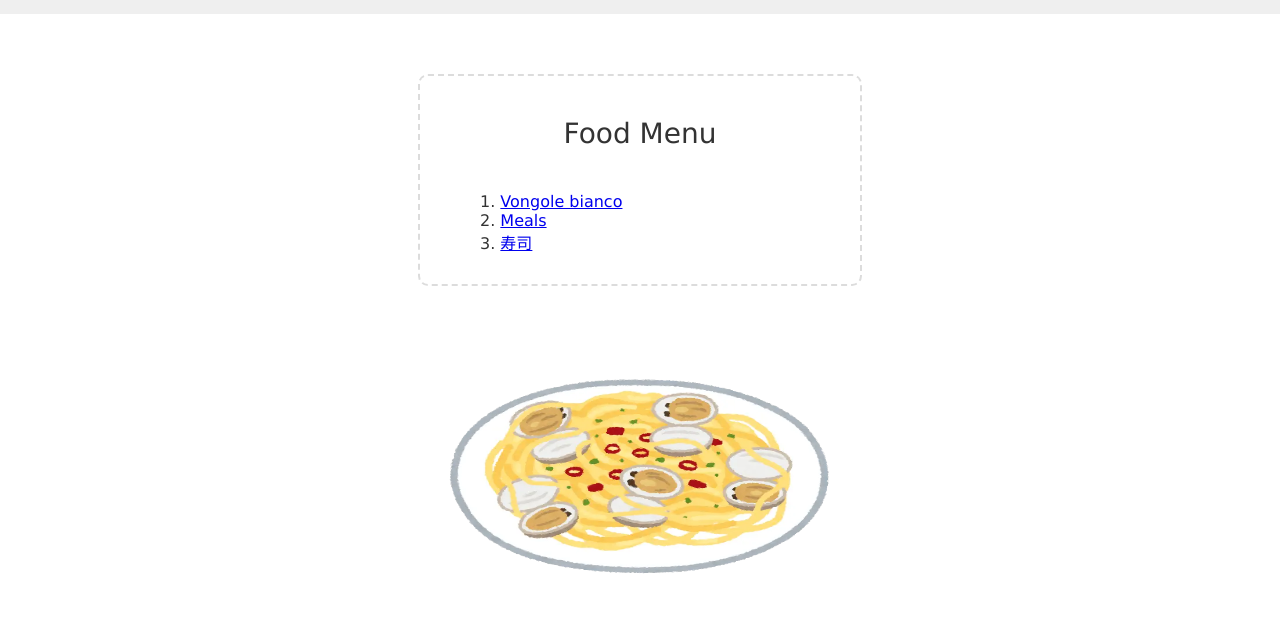
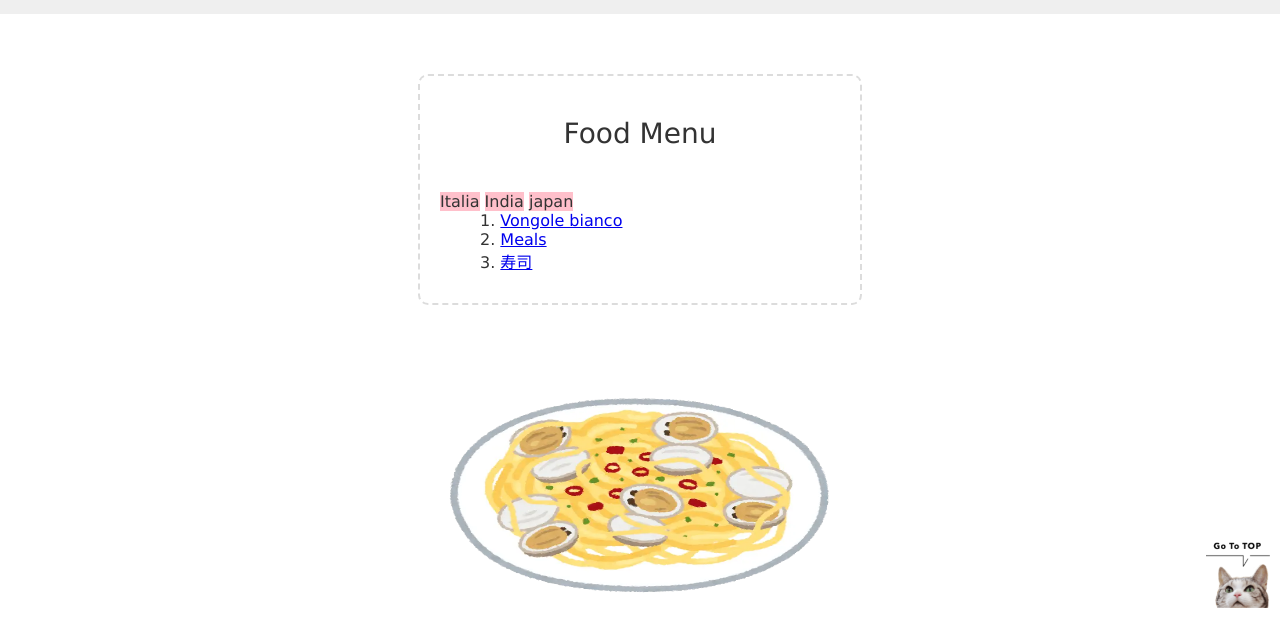
Before and after one commit to cayhanecamel/cayhanecamel.github.io, a plain HTML site: page index.html in a window 1280 px wide. Shown: the part 182-800 px from the top of the page. Drawn offline with Linux system fonts and the light colour scheme.

Commit message:
メニューに国名追加、Topへの追随リンクを追加

```diff
--- a/index.html
+++ b/index.html
@@ -46,6 +46,12 @@
     <section class="index">
         <h1>Food Menu</h1>
 
+        <section>
+            <div class="country">Italia</div>
+            <div class="country">India</div>
+            <div class="country">japan</div>
+        </section>
+
         <ol>
             <li><a href="#vongole">Vongole bianco</a></li>
             <li><a href="#meals">Meals</a></li>
@@ -75,6 +81,9 @@
     </section>
 
     <footer>
+        <a href="#">
+            <img class="pagetop" src="img/pagetop.png">
+        </a>
         <p>(c)cayhanecamel.com</p>
     </footer>
 </main>
--- a/scss/main.scss
+++ b/scss/main.scss
@@ -1,7 +1,7 @@
 body{
   color: #333;
   font-family: Verdana, sans-serif;
-  margin: 0px;
+  margin: 0;
 }
 
 header{
@@ -46,8 +46,7 @@ footer p{
   }
 
   p{
-    margin: 0;
-    margin-bottom: 16px;
+    margin: 0 0 16px;
   }
 
   ul{
@@ -81,7 +80,7 @@ footer p{
   }
 
   ol {
-    margin: 0px;
+    margin: 0;
     list-style-position: inside;
   }
 }
@@ -118,3 +117,16 @@ footer p{
     line-height: 1.8;
   }
 }
+
+.country{
+  display: inline;
+  background-color: pink;
+}
+
+.pagetop{
+  width: 62px;
+  width: 64px;
+  position: fixed;
+  bottom: 10px;
+  right: 10px;
+}
```
Also changed, not shown: css/main.css, img/blog.png (deleted), img/pagetop.png (added), 1 other file.
